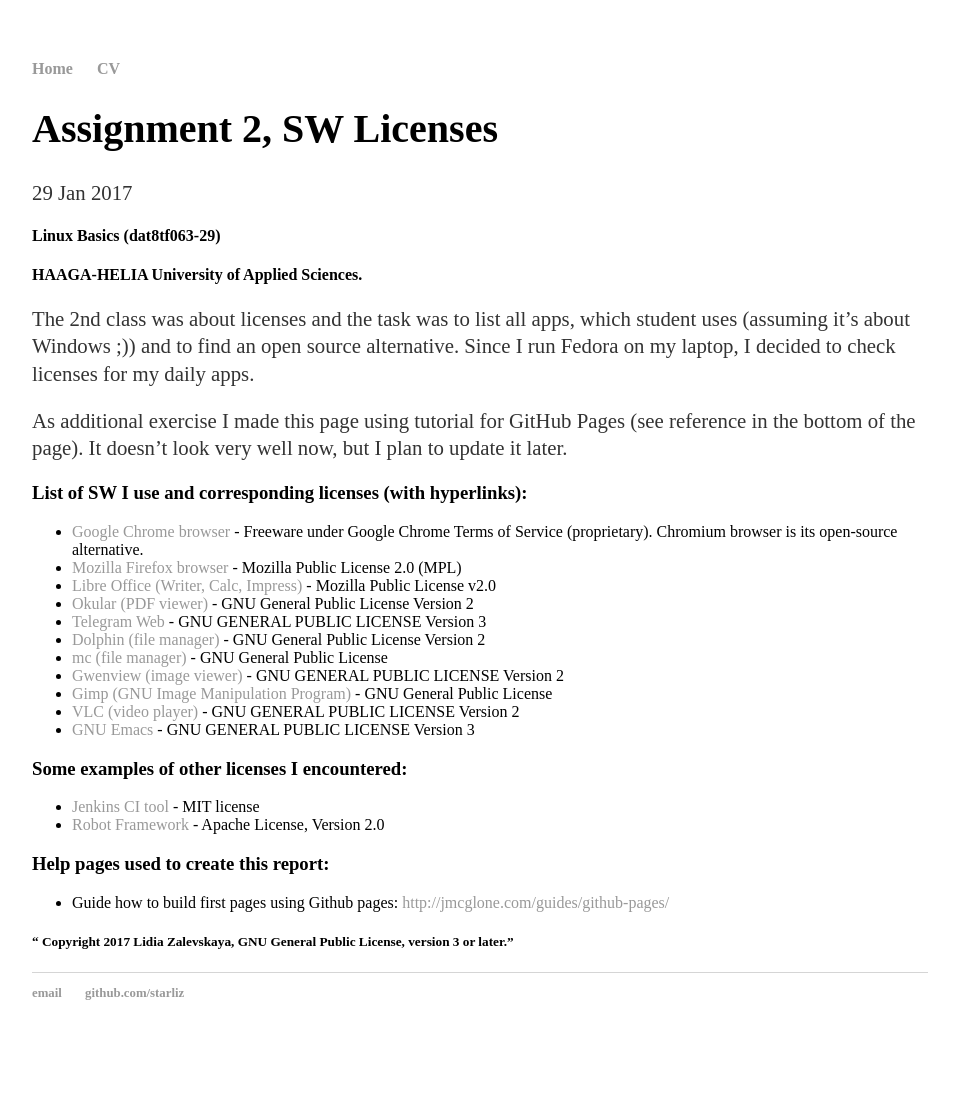
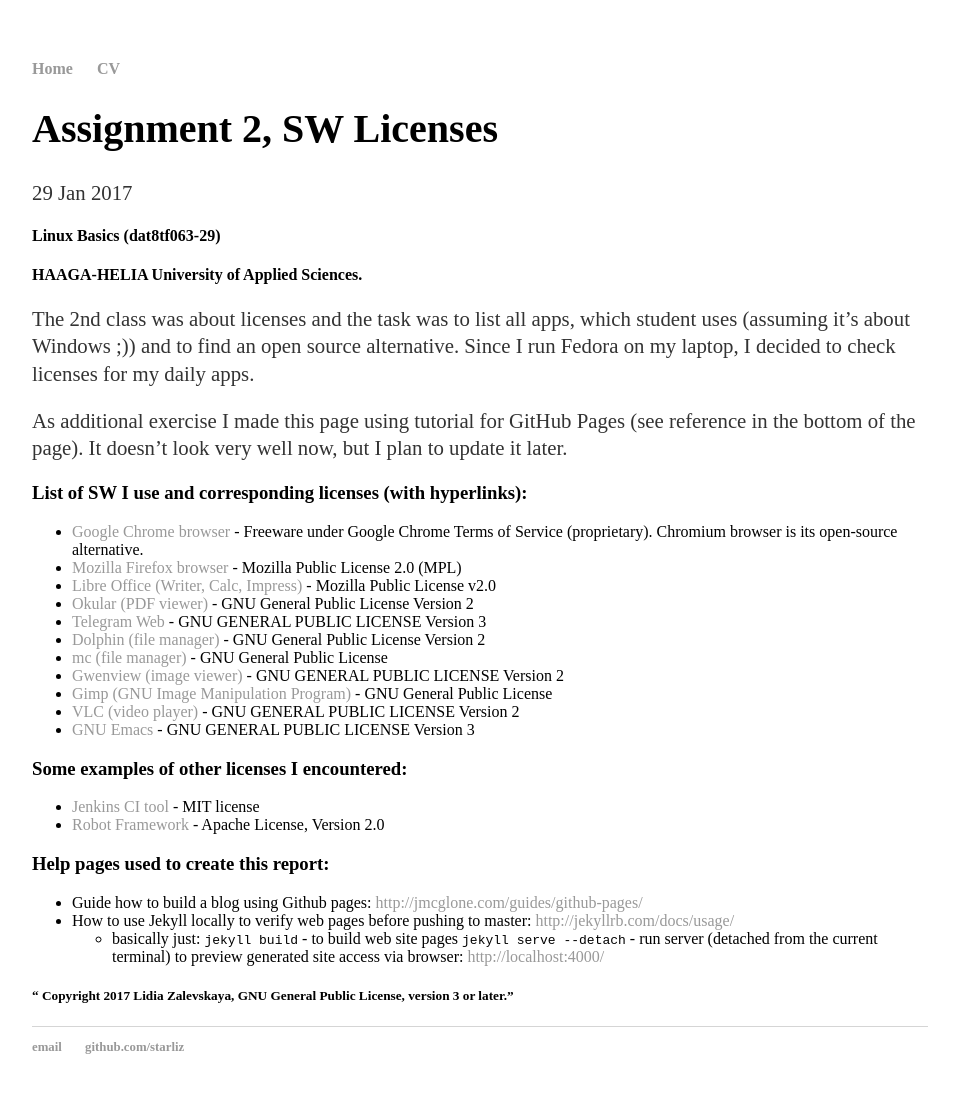
Before and after one commit to starliz/starliz.github.io, a Jekyll site: the page built from _posts/2017-01-29-h2-licenses.md, in a window 1280 px wide. Shown: the whole page, without its empty margins (160-1119 px from the left). Built offline with Jekyll 4.4.1, drawn with Linux system fonts in a browser that asks for light colours; before the commit the page ends 1061 px from its top, so only the background shows below that.

Commit message:
[h2] added jekyll info to the end

```diff
--- a/_posts/2017-01-29-h2-licenses.md
+++ b/_posts/2017-01-29-h2-licenses.md
@@ -35,7 +35,11 @@
 
 ### Help pages used to create this report:
 
-* Guide how to build first pages using Github pages: <http://jmcglone.com/guides/github-pages/>
-
+* Guide how to build a blog using Github pages: <http://jmcglone.com/guides/github-pages/>
+* How to use Jekyll locally to verify web pages before pushing to master: <http://jekyllrb.com/docs/usage/>
+  * basically just:
+    `jekyll build` - to build web site pages
+    `jekyll serve --detach` - run server (detached from the current terminal) to preview generated site
+    access via browser: <http://localhost:4000/>
 
 ##### “ Copyright 2017 Lidia Zalevskaya, GNU General Public License, version 3 or later.”
```
